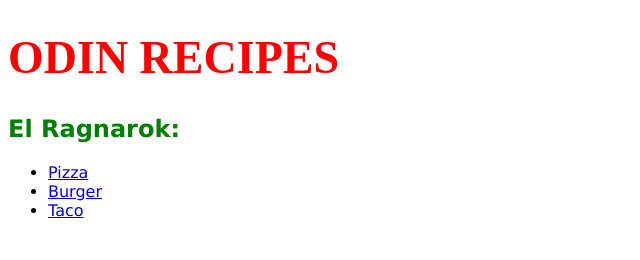
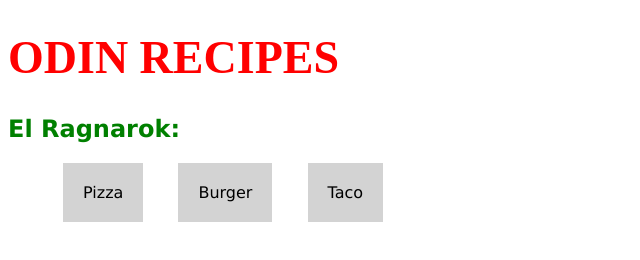
Before and after one commit to fjc01/odin-recipes, a plain HTML site: page index.html in a window 1280 px wide. Shown: the whole page, without its empty margins (0-640 px from the left). Drawn offline with Linux system fonts and the light colour scheme.

Commit message:
added css to index page

```diff
--- a/index.html
+++ b/index.html
@@ -9,10 +9,12 @@
 <body>
     <h1>Odin Recipes</h1>
     <h2>El Ragnarok:</h2>
-    <ul>
-        <li><a href="recipes/pizza.html">Pizza</a></li>
-        <li><a href="recipes/burger.html">Burger</a></li>
-        <li><a href="recipes/taco.html">Taco</a></li>
-    </ul>
+    <div class="menu">
+        <ul>
+            <li><a href="recipes/pizza.html">Pizza</a></li>
+            <li><a href="recipes/burger.html">Burger</a></li>
+            <li><a href="recipes/taco.html">Taco</a></li>
+        </ul>
+    </div>
 </body>
 </html>
--- a/style.css
+++ b/style.css
@@ -17,3 +17,21 @@ img{
     width: 500px;
     height: auto;
 }
+
+.menu ul li{
+    margin-top: 20px;
+    display: inline-block;
+}
+
+.menu ul li a{
+    text-decoration: none;
+    color: black;
+    background-color: lightgray;
+    padding: 20px;
+    transition: 0.5s;
+    margin: 0 15px;
+}
+
+.menu ul li a:hover{
+    background-color: orange;
+}
```
